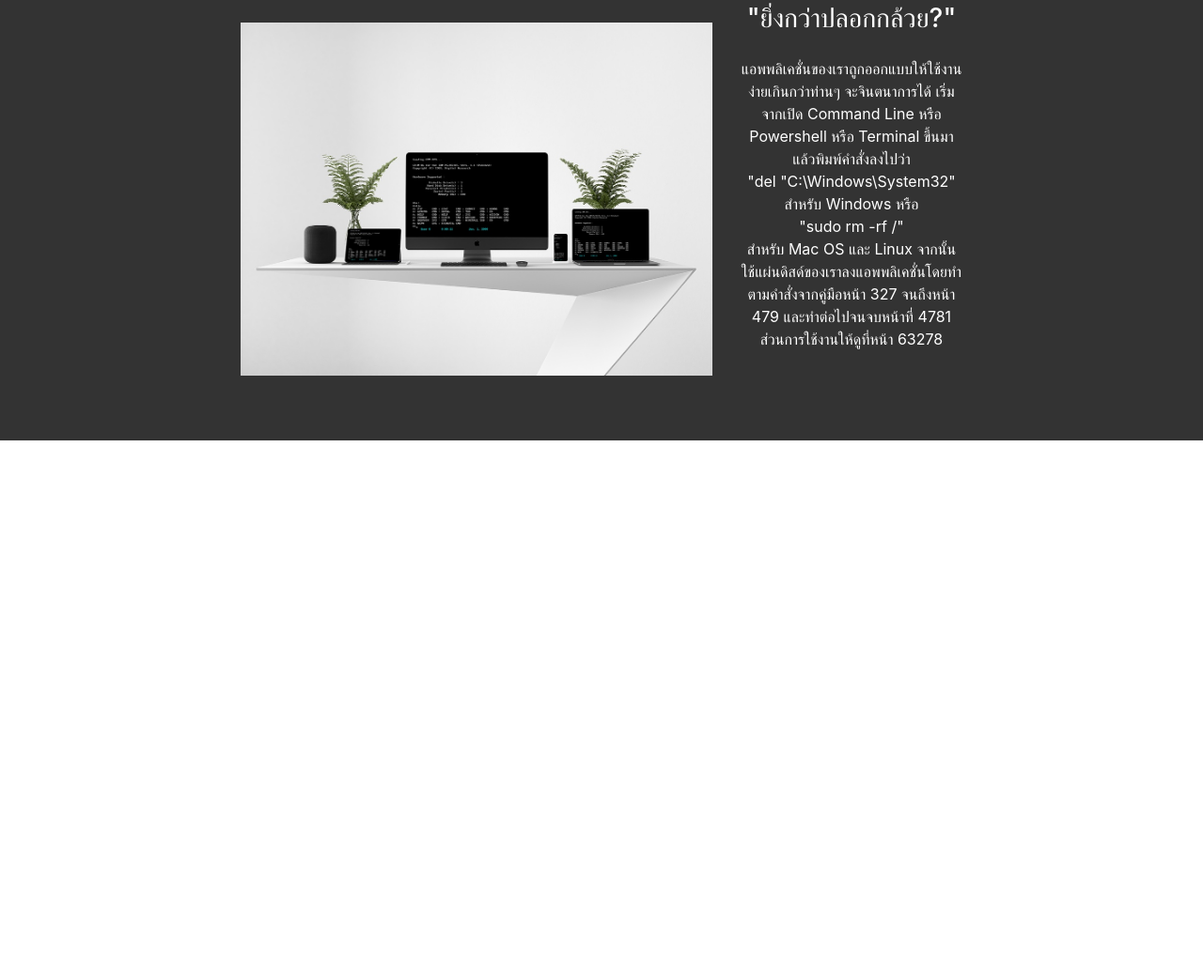
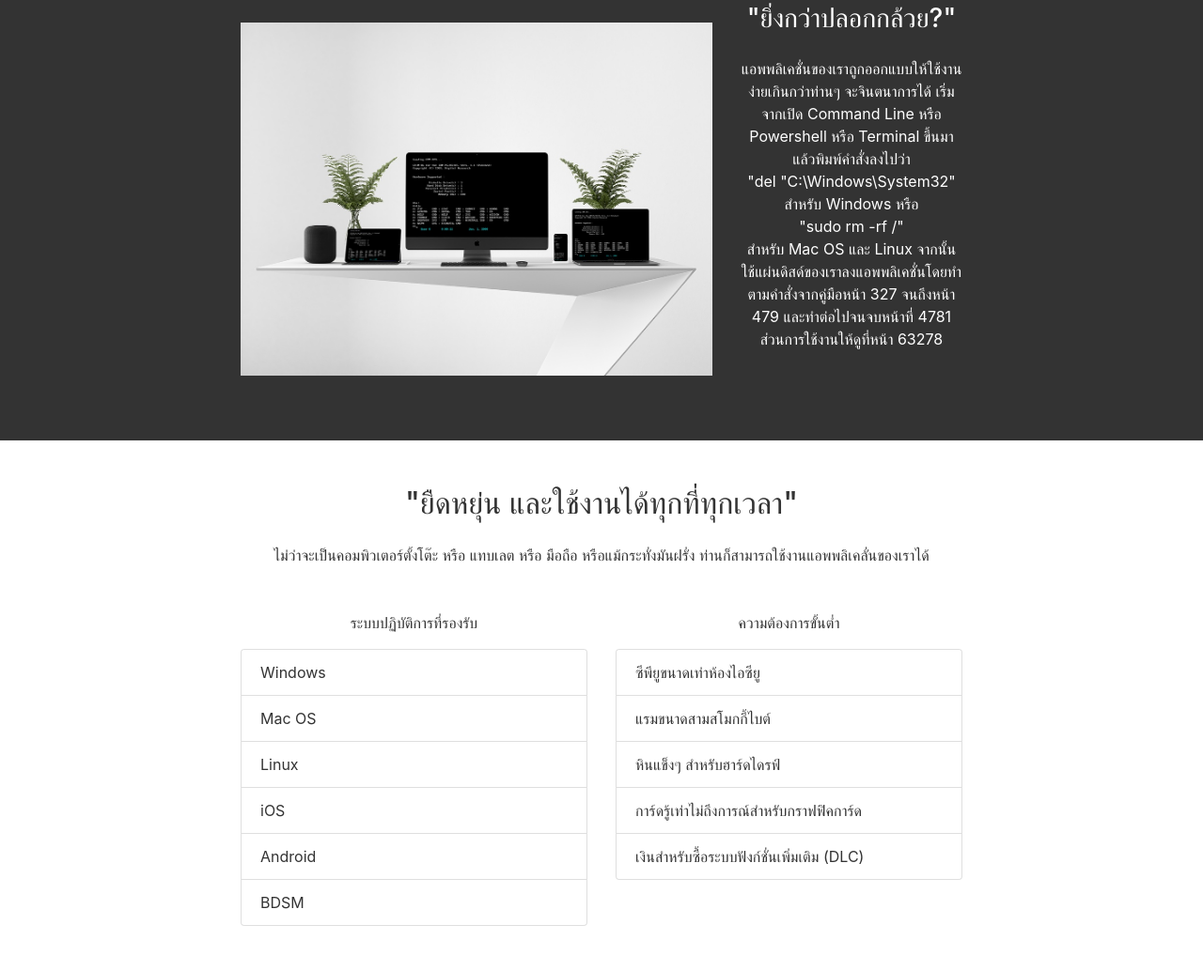
Before and after one commit to nolocimes/thai-income-website, a plain HTML site: page mock.html in a window 1280 px wide. Shown: the part 1087-2121 px from the top of the page at 94% size. Before the commit the page ends 1556 px from the top, so only its background shows below. Drawn offline with nearby package versions, Linux system fonts and the light colour scheme.

Commit message:
Added spec requirements

```diff
--- a/mock.html
+++ b/mock.html
@@ -120,7 +120,7 @@
                 <div class="the-best-body-ever__container--dark">
                     <div class="row align-content-center align-items-center">
                         <div class="col-lg-8">
-                            <img class="the-best-body-ever__container__img" src="assets/mockups.jpg"/>
+                            <img class="the-best-body-ever__container__img" src="assets/mockups.jpg" />
                         </div>
                         <div class="col-lg-4">
                             <div class="justify-content-center">
@@ -129,10 +129,78 @@
                                 </h3>
                                 <p class="text-center mb-5">
                                     แอพพลิเคชั่นของเราถูกออกแบบให้ใช้งานง่ายเกินกว่าท่านๆ จะจินตนาการได้ เริ่มจากเปิด Command Line หรือ Powershell หรือ Terminal
-                                    ขึ้นมาแล้วพิมพ์คำสั่งลงไปว่า <br> "del "C:\Windows\System32" <br> สำหรับ Windows หรือ <br> "sudo rm
-                                    -rf /" <br> สำหรับ Mac OS และ Linux จากนั้นใช้แผ่นดิสด์ของเราลงแอพพลิเคชั่นโดยทำตามคำสั่งจากคู่มือหน้า
+                                    ขึ้นมาแล้วพิมพ์คำสั่งลงไปว่า
+                                    <br> "del "C:\Windows\System32"
+                                    <br> สำหรับ Windows หรือ
+                                    <br> "sudo rm -rf /"
+                                    <br> สำหรับ Mac OS และ Linux จากนั้นใช้แผ่นดิสด์ของเราลงแอพพลิเคชั่นโดยทำตามคำสั่งจากคู่มือหน้า
                                     327 จนถึงหน้า 479 และทำต่อไปจนจบหน้าที่ 4781 ส่วนการใช้งานให้ดูที่หน้า 63278
                                 </p>
+                            </div>
+                        </div>
+                    </div>
+                </div>
+            </div>
+            <div class="col-lg-12 no-padding">
+                <div class="the-best-body-ever__container">
+                    <div class="row align-content-center align-items-center">
+                        <div class="col-lg-12">
+                            <div class="justify-content-center">
+                                <h2 class="text-center mb-4">
+                                    "ยืดหยุ่น และใช้งานได้ทุกที่ทุกเวลา"
+                                </h2>
+                                <p class="text-center mb-5">
+                                    ไม่ว่าจะเป็นคอมพิวเตอร์ตั้งโต๊ะ หรือ แทบเลต หรือ มือถือ หรือแม้กระทั่งมันฝรั่ง ท่านก็สามารถใช้งานแอพพลิเคลั่นของเราได้
+                                </p>
+                                <div class="row">
+                                    <div class="col-lg-6">
+                                        <p class="text-center">
+                                            ระบบปฏิบัติการที่รองรับ
+                                        </p>
+                                        <ul class="list-group">
+                                            <li class="list-group-item">
+                                                Windows
+                                            </li>
+                                            <li class="list-group-item">
+                                                Mac OS
+                                            </li>
+                                            <li class="list-group-item">
+                                                Linux
+                                            </li>
+                                            <li class="list-group-item">
+                                                iOS
+                                            </li>
+                                            <li class="list-group-item">
+                                                Android
+                                            </li>
+                                            <li class="list-group-item">
+                                                BDSM
+                                            </li>
+                                        </ul>
+                                    </div>
+                                    <div class="col-lg-6">
+                                        <p class="text-center">
+                                            ความต้องการขั้นต่ำ
+                                        </p>
+                                        <ul class="list-group">
+                                            <li class="list-group-item">
+                                                ซีพียูขนาดเท่าห้องไอซียู
+                                            </li>
+                                            <li class="list-group-item">
+                                                แรมขนาดสามสโมกกี้ไบต์
+                                            </li>
+                                            <li class="list-group-item">
+                                                หินแข็งๆ สำหรับฮาร์ดไดรฟ์
+                                            </li>
+                                            <li class="list-group-item">
+                                                การ์ดรู้เท่าไม่ถึงการณ์สำหรับกราฟฟิคการ์ด
+                                            </li>
+                                            <li class="list-group-item">
+                                                เงินสำหรับซื้อระบบฟังก์ชั่นเพิ่มเติม (DLC)
+                                            </li>
+                                        </ul>
+                                    </div>
+                                </div>
                             </div>
                         </div>
                     </div>
```
